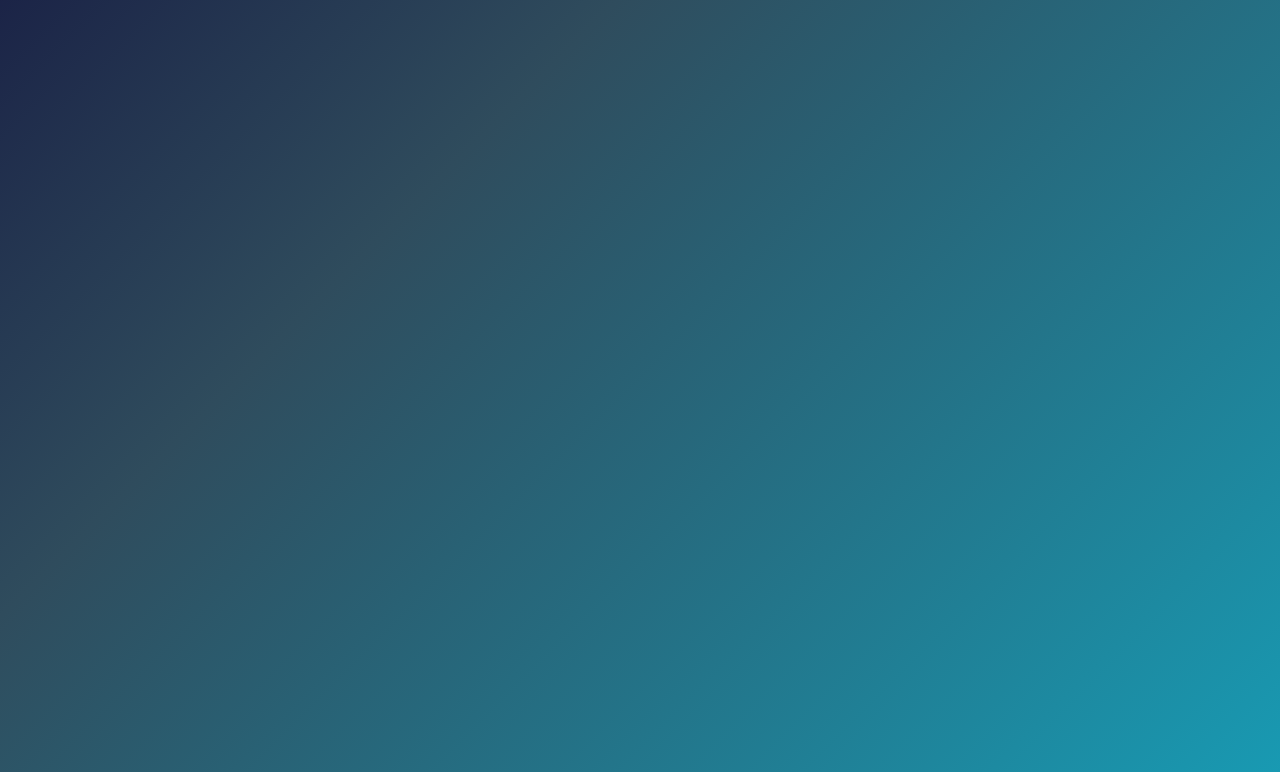
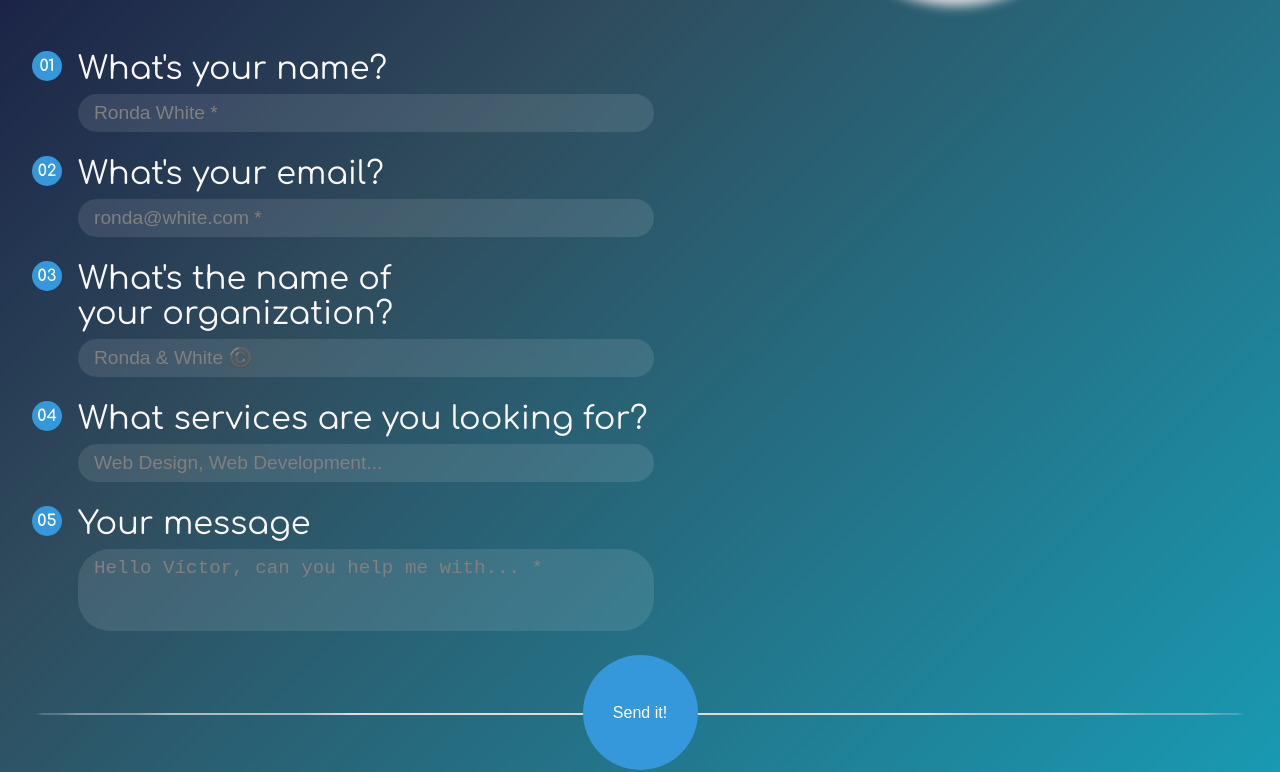
Before and after one commit to sevdevelop11/portfolio, an Angular app: page /contact in a window 1280 px wide. Shown: the part 408-1180 px from the top of the page. Built offline with nearby package versions, Linux system fonts and the light colour scheme; a web font is replaced by a local one.

Commit message:
WIP: Contact form style

```diff
--- a/src/app/components/contact/contact.component.html
+++ b/src/app/components/contact/contact.component.html
@@ -1,8 +1,91 @@
 <div class="container">
-    <div class="contact-title">
+  <div class="contact-title">
     <h1>Let's start a project together</h1>
     <div class="img-box">
-        <img src="assets/images/profile-image.webp">
+      <img src="assets/images/profile-image.webp" />
     </div>
-    </div>
+  </div>
+  <div class="contact-form">
+    <form (ngSubmit)="submitForm()" [formGroup]="contactForm">
+      <div class="form-group">
+        <div class="number"><span>01</span></div>
+        <div class="form-data">
+          <label for="name">What's your name?</label>
+          <input
+            type="text"
+            class="form-control"
+            id="name"
+            name="name"
+            placeholder="Ronda White *"
+            required
+            formControlName="name"
+          />
+        </div>
+      </div>
+      <div class="form-group">
+        <div class="number"><span>02</span></div>
+        <div class="form-data">
+          <label for="email">What's your email?</label>
+          <input
+            type="email"
+            class="form-control"
+            id="email"
+            name="email"
+            placeholder="ronda@white.com *"
+            required
+            formControlName="email"
+          />
+        </div>
+      </div>
+      <div class="form-group">
+        <div class="number"><span>03</span></div>
+        <div class="form-data">
+          <label for="organization"
+            >What's the name of your organization?</label
+          >
+          <input
+            type="text"
+            class="form-control"
+            id="organization"
+            name="organization"
+            placeholder="Ronda & White ©️"
+            formControlName="organization"
+          />
+        </div>
+      </div>
+      <div class="form-group">
+        <div class="number"><span>04</span></div>
+        <div class="form-data">
+          <label for="services">What services are you looking for?</label>
+          <input
+            type="text"
+            class="form-control"
+            id="services"
+            name="services"
+            placeholder="Web Design, Web Development..."
+            formControlName="services"
+          />
+        </div>
+      </div>
+      <div class="form-group">
+        <div class="number"><span>05</span></div>
+        <div class="form-data">
+          <label for="message">Your message</label>
+          <textarea
+            class="form-control"
+            id="message"
+            name="message"
+            rows="3"
+            formControlName="message"
+            placeholder="Hello Víctor, can you help me with... *"
+          ></textarea>
+        </div>
+      </div>
+      <!--<button type="submit" class="btn btn-primary" size="245">Send it!</button>-->
+      <div class="submit">
+        <div class="stripe"></div>
+        <app-button type="submit" element="Send it!" size="115"></app-button>
+      </div>
+    </form>
+  </div>
 </div>
--- a/src/app/components/contact/contact.component.scss
+++ b/src/app/components/contact/contact.component.scss
@@ -6,26 +6,26 @@
 .container {
   color: var(--second);
   height: calc(200vh - var(--header-height));
+  margin: 0 clamp(.5rem, 3vw, 2rem);
+
   .contact-title {
     display: flex;
     align-items: center;
-    margin-top: 3rem;
+    margin: clamp(2rem, 5vw, 3rem) 2rem;
 
     h1 {
-      text-align: center;
       margin: 0;
-      font-size: 4rem;
-      padding-top: 4rem;
-      padding-bottom: 3rem;
-      width: 70%;
+      font-size: clamp(1.3rem, 5vw, 8rem);
+      width: clamp(60%, 5vw, 70%);
+      padding-left: clamp(1rem, 5%, 80px);
     }
     .img-box {
       width: 30%;
       img {
         background: #3498db;
         border-radius: 50%;
-        width: 230px;
-        height: 230px;
+        width: clamp(30px, 28vw, 280px);
+        height: clamp(30px, 28vw, 280px);
         background-size: cover;
         object-fit: cover;
         filter: saturate(0.6) drop-shadow(2px 7px 6px gainsboro);
@@ -33,4 +33,71 @@
       }
     }
   }
+
+  .form-group {
+    display: flex;
+    flex-direction: row;
+    padding-bottom: 1.5rem;
+    .form-data {
+      display: flex;
+      flex-direction: column;
+      padding-left: 1rem;
+      width: clamp(250px, 45vw, 710px);
+      label {
+        font-size: clamp(1rem, 3vw, 2rem);
+      }
+      input,
+      textarea {
+        background-color: rgba(255, 255, 255, 0.1);
+        padding: 0.5rem 1rem;
+        border-radius: 2rem;
+        border: 0;
+        font-size: 1.2rem;
+        color: gainsboro;
+        margin-top: 0.5rem;
+        &:-webkit-autofill,
+        &:-webkit-autofill:hover,
+        &:-webkit-autofill:focus {
+          -webkit-box-shadow: 0 0 0px 1000px rgba(255, 255, 255, 0.1) inset;
+        }
+
+        &::placeholder {
+          color: gray;
+        }
+      }
+
+      textarea {
+        resize: none;
+      }
+    }
+
+    .number {
+      background-color: #3498db;
+      color: #fff;
+      border-radius: 50%;
+      width: 30px;
+      height: 30px;
+      line-height: 30px;
+      text-align: center;
+      margin-bottom: 10px;
+      font-weight: bold;
+    }
+  }
+  .submit {
+    position: relative;
+    height: fit-content;
+    width: calc(100% - minmax(0%, 20%)); //TODO Calculate good with
+    app-button {
+      display: flex;
+      justify-content: center;
+    }
+    .stripe {
+      width: 100%;
+      border-radius: 50%;
+      position: absolute;
+      top: 50%;
+      height: 2px;
+      background-color: gainsboro;
+    }
+  }
 }
--- a/src/app/components/contact/contact.component.ts
+++ b/src/app/components/contact/contact.component.ts
@@ -1,12 +1,25 @@
 import { Component } from '@angular/core';
+import { FormControl, FormGroup, FormsModule, Validators, ReactiveFormsModule } from '@angular/forms';
+import { ButtonComponent } from '../shared/button/button.component';
 
 @Component({
   selector: 'app-contact',
   standalone: true,
-  imports: [],
+  imports: [FormsModule, ReactiveFormsModule, ButtonComponent],
   templateUrl: './contact.component.html',
   styleUrl: './contact.component.scss'
 })
 export class ContactComponent {
 
+  contactForm = new FormGroup({
+      name: new FormControl(''),
+      email: new FormControl(''),
+      organization: new FormControl(''),
+      services: new FormControl(''),
+      message: new FormControl('')
+  });
+
+  submitForm() {
+    console.log("SUBMIT")
+  }
 }
--- a/src/app/components/home/home.component.scss
+++ b/src/app/components/home/home.component.scss
@@ -39,7 +39,7 @@
     height: fit-content;
 
     svg {
-      filter: drop-shadow(2px 2px 7px #3498db);
+      filter: drop-shadow(2px 2px 7px darkblue);
     }
 
     .country-text {
@@ -92,7 +92,7 @@
     }
 
     svg {
-      filter: drop-shadow(1px 1px 2px #3498db);
+      filter: drop-shadow(1px 1px 2px darkblue);
     }
   }
 
```
